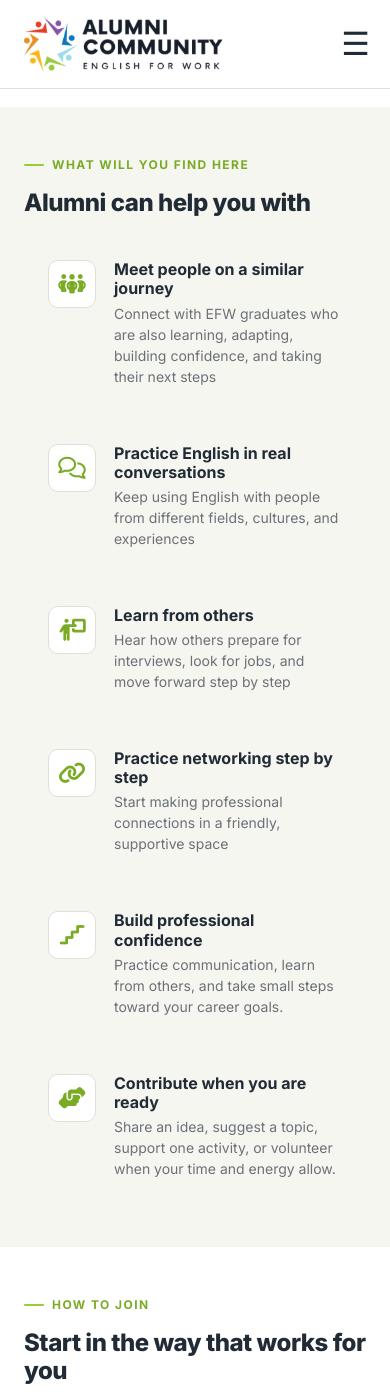
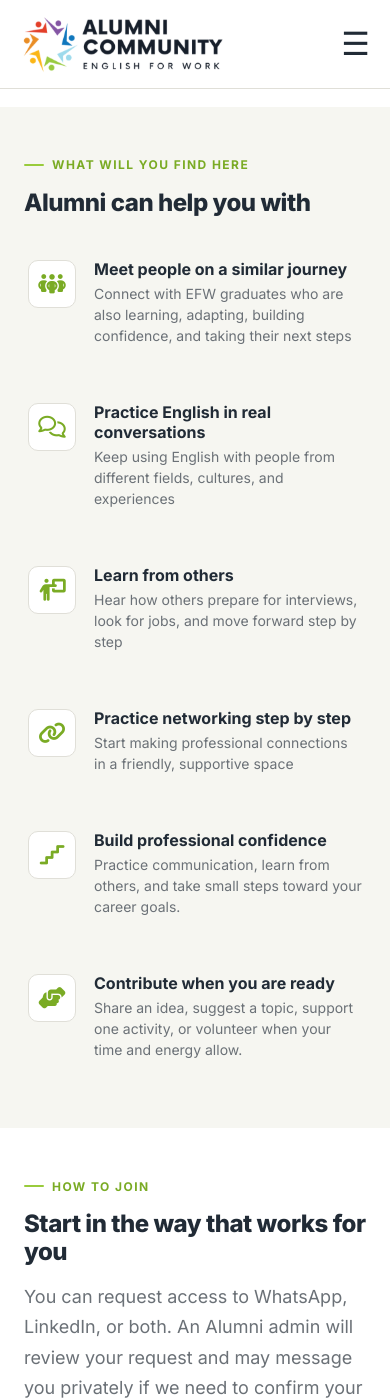
Before and after one commit to alumni-efw/alumni-efw.github.io, a Jekyll site: the page built from index.html, in a window 390 px wide and 1400 px high, scrolled down 384 px. Built offline with Jekyll 4.4.1, drawn with Linux system fonts in a browser that asks for light colours.

Commit message:
changed benefit-item margin for mobile version

```diff
--- a/assets/css/style.scss
+++ b/assets/css/style.scss
@@ -232,6 +232,7 @@ p.text-sm {
   @media (max-width: 768px) {
     order: 2;
     justify-self: center;
+    padding: 0px;
   }
 }
 .talk-bubble {
@@ -301,7 +302,7 @@ a.btn-green:hover {
   padding: 44px 30px;
 
   @media (max-width: 768px) {
-    padding: 28px 24px;
+    padding: 28px 4px;
   }
 }
 .benefit-text p {
```
